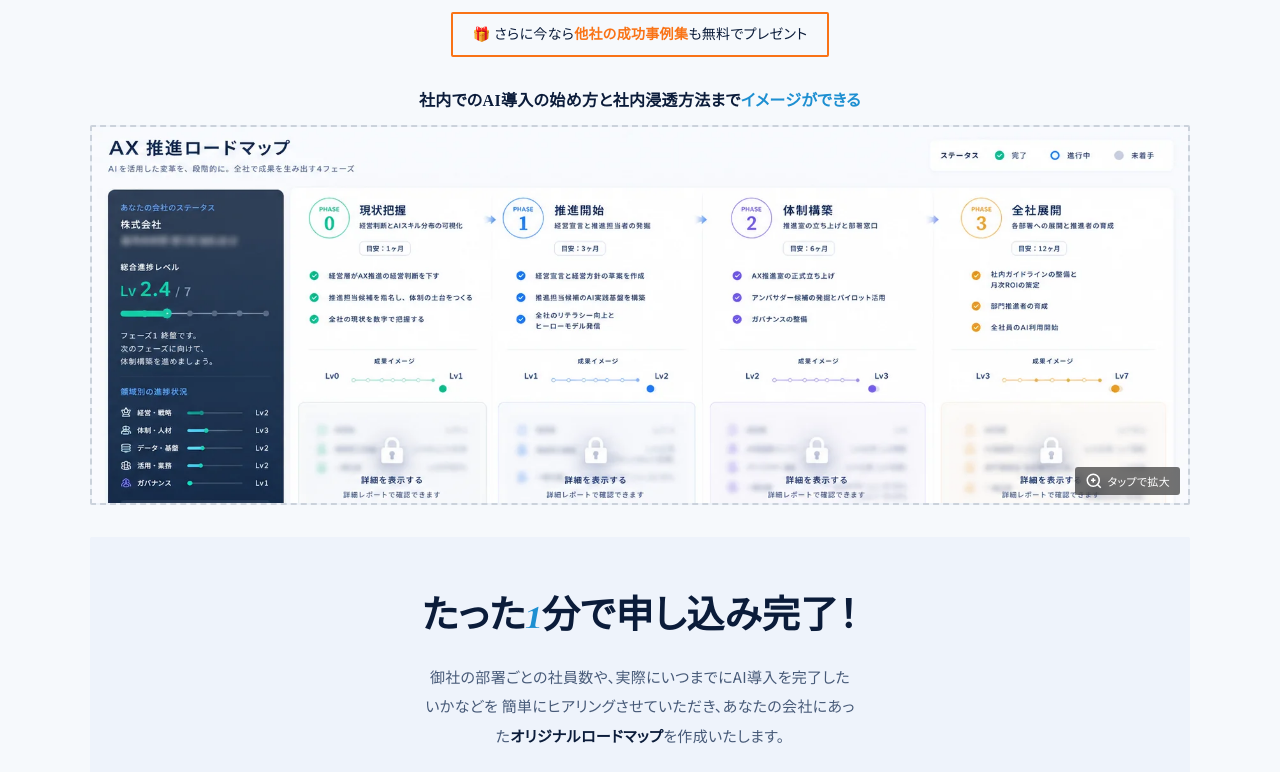
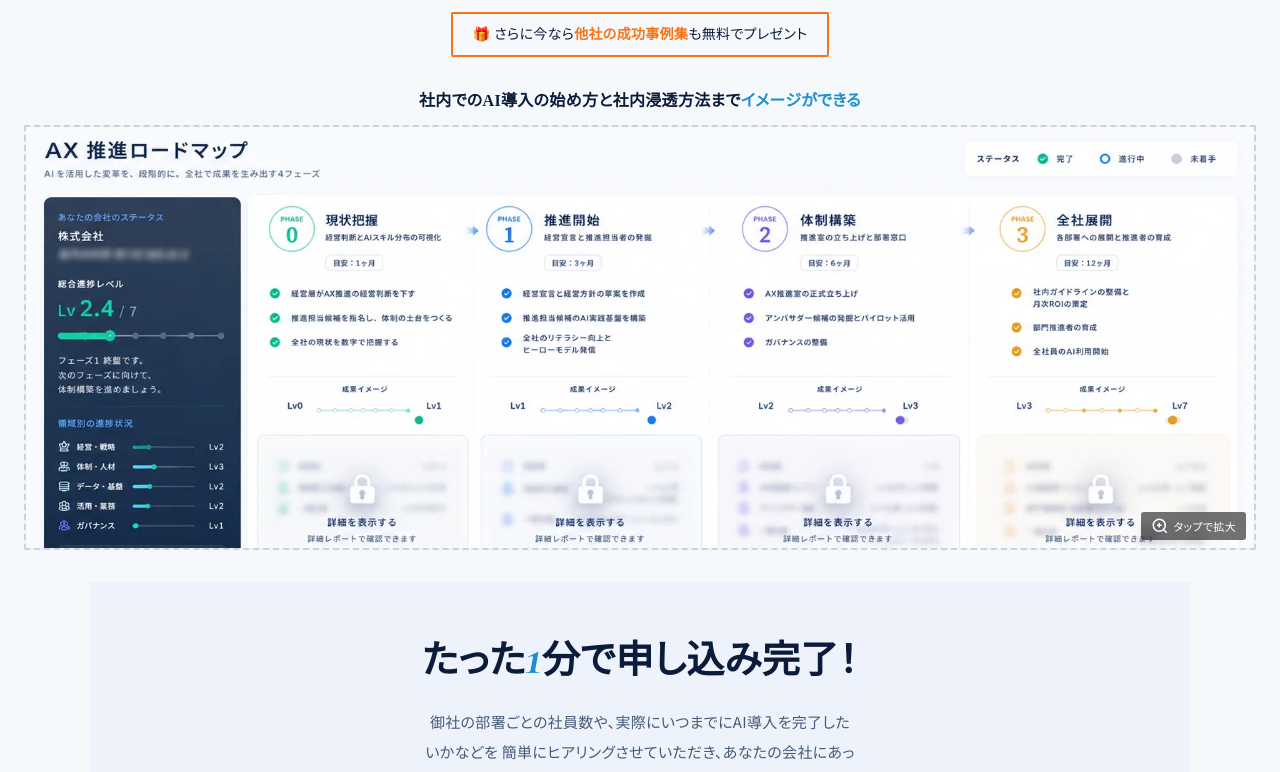
Before and after one commit to spotsuku/neo-aiseminar, a React (Vite) app: page / in a window 1280 px wide. Shown: the part 1420-2192 px from the top of the page. Built offline with nearby package versions, Linux system fonts and the light colour scheme; no server answers; a web font is replaced by a local one.

Commit message:
Roadmap image area: wider container (max-w-1400px), text stays max-w-wrap

```diff
--- a/src/sections/FreeRoadmap.jsx
+++ b/src/sections/FreeRoadmap.jsx
@@ -5,8 +5,9 @@ import { content } from "../content.js";
 export function FreeRoadmap() {
   return (
     <section id="free-roadmap" data-screen-label="FR FreeRoadmap" className="bg-paper py-14 md:py-20">
+
+      {/* テキスト部分: 通常幅 */}
       <div className="mx-auto max-w-wrap px-5 md:px-10">
-
         {/* Eyebrow */}
         <div className="flex items-center justify-center gap-4 mb-6">
           <span className="flex-1 h-px bg-ink/15 max-w-[80px]" />
@@ -28,26 +29,32 @@ export function FreeRoadmap() {
           </p>
         </div>
 
-        {/* Roadmap image area */}
+        {/* Roadmap caption */}
         <p className="text-center font-mincho font-bold text-ink text-[14px] md:text-[16px] mb-3">
           社内でのAI導入の始め方と社内浸透方法まで<span className="text-vermilion">イメージができる</span>
         </p>
+      </div>
+
+      {/* ロードマップ画像: 広め幅 */}
+      <div className="mx-auto max-w-[1400px] px-4 md:px-6 mb-8">
         {/* モバイル: 横スクロール+858px / PC: 全幅フィット */}
-        <div className="border-2 border-dashed border-ink/15 rounded-sm mb-8 bg-paper-soft md:overflow-hidden overflow-x-auto">
+        <div className="border-2 border-dashed border-ink/15 rounded-sm bg-paper-soft md:overflow-hidden overflow-x-auto">
           <LightboxTrigger src="assets/roadmap.png" alt="AX推進ロードマップ" className="block">
             <picture>
               <source srcSet="assets/roadmap.webp" type="image/webp" />
               <img
                 src="assets/roadmap.png"
                 alt="AX推進ロードマップ"
-                className="h-auto block w-full md:w-full"
+                className="h-auto block w-full"
                 style={{minWidth:"858px"}}
               />
             </picture>
           </LightboxTrigger>
         </div>
+      </div>
 
-        {/* Signup card */}
+      {/* Signup card: 通常幅 */}
+      <div className="mx-auto max-w-wrap px-5 md:px-10">
         <div className="bg-[#eef3fb] rounded-sm px-6 md:px-12 py-10 md:py-12 text-center">
           <p className="font-mincho font-bold text-ink text-[clamp(22px,3.5vw,38px)] leading-[1.4] mb-5">
             たった<span className="font-en-serif italic text-vermilion text-[1.4em] leading-none">1</span>分で申し込み完了！
@@ -65,8 +72,8 @@ export function FreeRoadmap() {
             <span aria-hidden className="text-[18px]">↓</span>
           </a>
         </div>
+      </div>
 
-      </div>
     </section>
   );
 }
```
